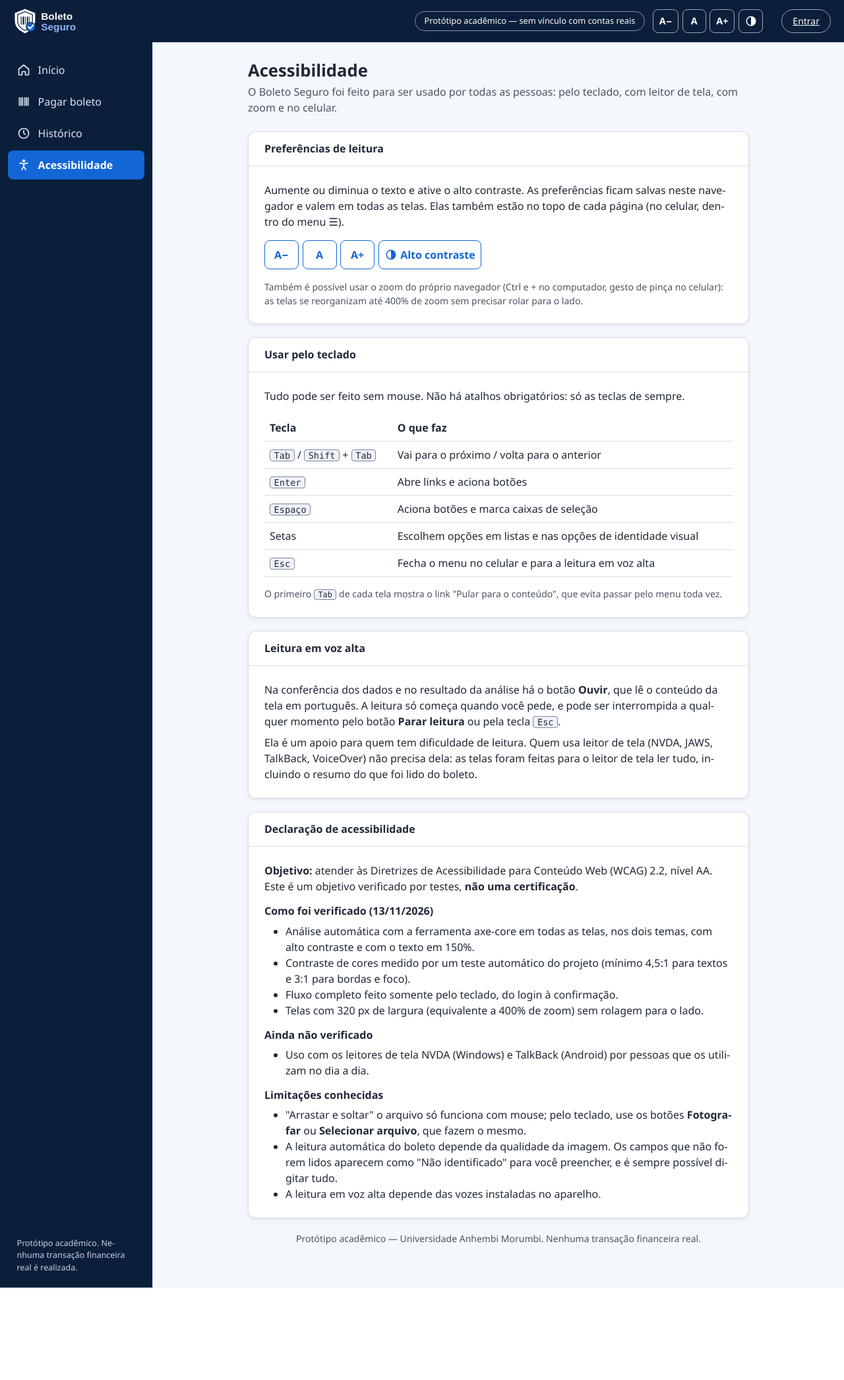
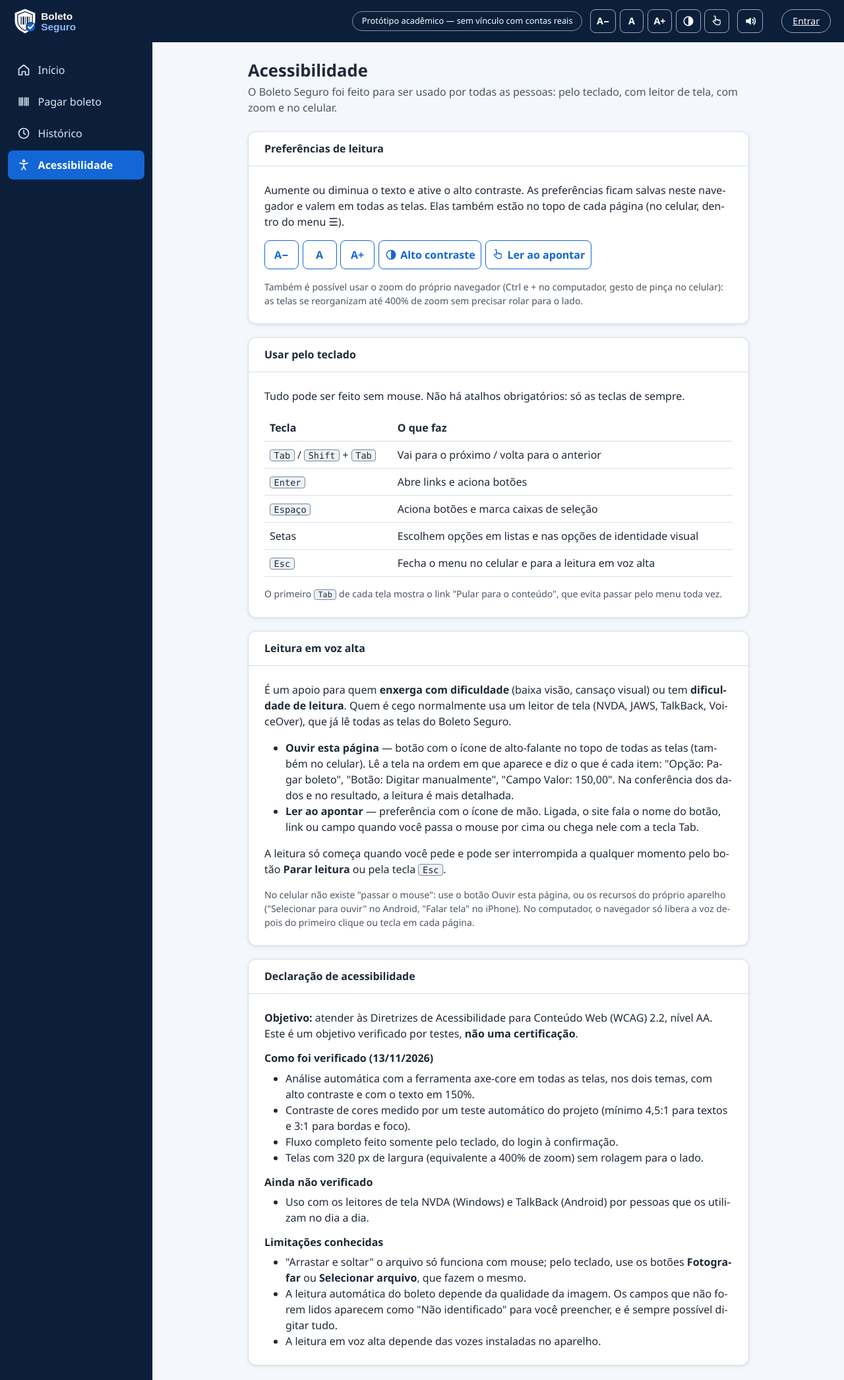
Before and after one commit to HeitorCabralDeBrito/analise-boleto, a Spring Boot app: page /acessibilidade.html in a window 1280 px wide. Shown: the top 2091 px of the page at 66% size. Before the commit the page ends 1951 px from the top, so only its background shows below. Run offline with Spring Boot 4, Linux system fonts and the light colour scheme; some of the project's set-up classes (security, data sources, template engines, error pages and the like) are left out, and stand-ins take their place.

Commit message:
feat: "Ouvir esta pagina" em todas as telas e preferencia "Ler ao apontar"
A leitura em voz e para quem enxerga com dificuldade ou tem dificuldade de
leitura (quem e cego usa o proprio leitor de tela). Agora:
- Botao "Ouvir esta pagina" no cabecalho de todas as telas (inclusive no
  celular e no login), dizendo o que e cada item: "Opcao: Pagar Boleto",
  "Botao: Digitar manualmente", "Campo Valor: 150,00"; resultado e
  conferencia usam a leitura detalhada que ja existia
- "Ler ao apontar": fala o nome do botao/link/campo ao passar o mouse ou
  chegar nele com Tab; desligado por padrao
- Pagina Acessibilidade explica para quem e cada recurso

Co-Authored-By: Claude Opus 5.5 <noreply@anthropic.com>

```diff
--- a/src/main/resources/static/acessibilidade.html
+++ b/src/main/resources/static/acessibilidade.html
@@ -55,11 +55,21 @@
       <section class="cartao" aria-labelledby="titulo-voz">
         <h2 class="cartao__cabecalho" id="titulo-voz">Leitura em voz alta</h2>
         <div class="cartao__corpo">
-          <p class="mb-2">Na conferência dos dados e no resultado da análise há o botão <b>Ouvir</b>, que lê o conteúdo da tela em português.
-            A leitura só começa quando você pede, e pode ser interrompida a qualquer momento pelo botão <b>Parar leitura</b> ou pela tecla <kbd>Esc</kbd>.</p>
-          <p class="mb-0">Ela é um apoio para quem tem dificuldade de leitura. Quem usa leitor de tela (NVDA, JAWS, TalkBack, VoiceOver)
-            não precisa dela: as telas foram feitas para o leitor de tela ler tudo, incluindo o resumo do que foi lido do boleto.</p>
-          <p class="small text-muted mt-2 mb-0" id="aviso-sem-voz" hidden>Este navegador não oferece leitura em voz alta, por isso o botão Ouvir não aparece.</p>
+          <p>É um apoio para quem <b>enxerga com dificuldade</b> (baixa visão, cansaço visual) ou tem <b>dificuldade de leitura</b>.
+            Quem é cego normalmente usa um leitor de tela (NVDA, JAWS, TalkBack, VoiceOver), que já lê todas as telas do Boleto Seguro.</p>
+          <ul>
+            <li><b>Ouvir esta página</b> — botão com o ícone de alto-falante no topo de todas as telas (também no celular).
+              Lê a tela na ordem em que aparece e diz o que é cada item: "Opção: Pagar boleto", "Botão: Digitar manualmente",
+              "Campo Valor: 150,00". Na conferência dos dados e no resultado, a leitura é mais detalhada.</li>
+            <li><b>Ler ao apontar</b> — preferência com o ícone de mão. Ligada, o site fala o nome do botão, link ou campo
+              quando você passa o mouse por cima ou chega nele com a tecla Tab.</li>
+          </ul>
+          <p>A leitura só começa quando você pede e pode ser interrompida a qualquer momento pelo botão <b>Parar leitura</b>
+            ou pela tecla <kbd>Esc</kbd>.</p>
+          <p class="small text-muted mb-0">No celular não existe "passar o mouse": use o botão Ouvir esta página, ou os recursos do próprio aparelho
+            ("Selecionar para ouvir" no Android, "Falar tela" no iPhone). No computador, o navegador só libera a voz depois do
+            primeiro clique ou tecla em cada página.</p>
+          <p class="small text-muted mt-2 mb-0" id="aviso-sem-voz" hidden>Este navegador não oferece leitura em voz alta, por isso os botões de ouvir não aparecem.</p>
         </div>
       </section>
 
@@ -98,8 +108,8 @@
 </div>
 
 <script src="/js/api.js"></script>
+<script src="/js/leitura-voz.js"></script>
 <script src="/js/layout.js"></script>
-<script src="/js/leitura-voz.js"></script>
 <script>
   Preferencias.montarControles(document.getElementById('pagina-preferencias'));
   if (!LeituraVoz.suportado) document.getElementById('aviso-sem-voz').hidden = false;
--- a/src/main/resources/static/confirmacao.html
+++ b/src/main/resources/static/confirmacao.html
@@ -117,6 +117,7 @@
 </div>
 
 <script src="/js/api.js"></script>
+<script src="/js/leitura-voz.js"></script>
 <script src="/js/layout.js"></script>
 <script>
   if (!API.requireAuth()) {}
--- a/src/main/resources/static/css/boleto-seguro.css
+++ b/src/main/resources/static/css/boleto-seguro.css
@@ -253,7 +253,10 @@ a:hover { color: var(--color-action-hover); }
   color: var(--color-on-header);
   white-space: nowrap;
 }
-.app-topo__aviso { margin-left: auto; }
+.app-topo__aviso { margin-left: 0; }
+/* O logo empurra todo o resto (aviso, preferências, ouvir, usuário) para a direita, em qualquer largura */
+.app-topo__marca { margin-right: auto; }
+.app-topo__ouvir { display: flex; }
 .app-topo__usuario {
   display: flex;
   align-items: center;
@@ -1005,7 +1008,7 @@ kbd { background: var(--color-surface-alt); color: var(--color-text); border: 1p
   .btn-menu { display: inline-flex; }
   .app-topo__acess { display: none; }
   .app-menu__acess { display: block; }
-  .app-topo__usuario { margin-left: auto; }
+  .app-topo__usuario { margin-left: 0; }
 
   /* Menu lateral vira gaveta: fica fora da tela (e fora da ordem de tabulação) até ser aberto */
   .app-menu {
--- a/src/main/resources/static/historico.html
+++ b/src/main/resources/static/historico.html
@@ -80,6 +80,7 @@
 </div>
 
 <script src="/js/api.js"></script>
+<script src="/js/leitura-voz.js"></script>
 <script src="/js/layout.js"></script>
 <script>
   if (!API.requireAuth()) {}
--- a/src/main/resources/static/home.html
+++ b/src/main/resources/static/home.html
@@ -130,6 +130,7 @@
 </div>
 
 <script src="/js/api.js"></script>
+<script src="/js/leitura-voz.js"></script>
 <script src="/js/layout.js"></script>
 <script>
   if (!API.requireAuth()) {}
--- a/src/main/resources/static/js/layout.js
+++ b/src/main/resources/static/js/layout.js
@@ -41,6 +41,7 @@ const Layout = {
         <a class="app-topo__marca" href="/home.html" title="Ir para o início">${Layout.marca()}</a>
         <span class="aviso-prototipo app-topo__aviso">Protótipo acadêmico — sem vínculo com contas reais</span>
         <div class="app-topo__acess" id="topo-acess"></div>
+        <div class="app-topo__ouvir" id="topo-ouvir"></div>
         <div class="app-topo__usuario">
           ${nome ? `<span class="app-topo__ola">Olá, <b>${nome}</b></span>` : ''}
           ${usuario
@@ -53,6 +54,12 @@ const Layout = {
     if (sair) sair.addEventListener('click', () => API.logout());
     document.getElementById('btn-menu').addEventListener('click', () => Layout.abrirMenu());
     Preferencias.montarControles(document.getElementById('topo-acess'));
+    // "Ouvir esta página" em todas as telas (inclusive no celular), para quem enxerga com dificuldade
+    // LeituraVoz é um const global (não fica em window): testa pelo typeof
+    if (typeof LeituraVoz !== 'undefined') {
+      LeituraVoz.criarBotao(document.getElementById('topo-ouvir'), () => LeituraVoz.textoDaPagina(),
+        'Ouvir esta página', { compacto: true, classe: 'btn-acess btn-ouvir-topo', id: 'btn-ouvir-pagina' });
+    }
   },
 
   renderizarMenu() {
--- a/src/main/resources/static/js/leitura-voz.js
+++ b/src/main/resources/static/js/leitura-voz.js
@@ -1,17 +1,29 @@
-// Leitura em voz alta SOB DEMANDA (Web Speech API), para quem tem dificuldade de leitura e não usa leitor de tela.
-// Nunca começa sozinha, sempre tem botão de parar (e Esc) e não substitui o leitor de tela.
-// Sem suporte no navegador, o botão simplesmente não aparece.
+// Leitura em voz alta (Web Speech API) para quem ENXERGA COM DIFICULDADE ou tem dificuldade de leitura
+// (baixa visão, dislexia, pouca familiaridade com texto) e não usa leitor de tela.
+// Quem é cego usa o próprio leitor de tela (NVDA, TalkBack…), para o qual as páginas já são preparadas.
+//
+// Duas formas, ambas por escolha do usuário:
+//   - "Ouvir esta página" (botão no cabeçalho de todas as telas) e "Ouvir …" em pontos específicos;
+//   - "Ler ao apontar" (preferência): fala o nome do botão, link ou campo ao passar o mouse ou chegar nele com Tab.
+// Nunca começa sozinha, sempre pode ser interrompida (botão ou Esc). Sem suporte no navegador, nada aparece.
 const LeituraVoz = {
   suportado: 'speechSynthesis' in window && 'SpeechSynthesisUtterance' in window,
   botaoAtivo: null,
+  // A página pode oferecer uma leitura própria, mais detalhada (ex.: resultado da análise); null = leitura genérica
+  leitorDaPagina: null,
 
-  /** Cria o botão "Ouvir…" em `alvo`. `obterTexto` é chamado na hora do clique (lê o conteúdo atual da tela). */
-  criarBotao(alvo, obterTexto, rotulo) {
+  /**
+   * Cria um botão "Ouvir…" em `alvo`. `obterTexto` é chamado na hora do clique (lê o conteúdo atual da tela).
+   * opcoes.compacto: só o ícone (o nome continua disponível para o leitor de tela); opcoes.classe: classes do botão.
+   */
+  criarBotao(alvo, obterTexto, rotulo, opcoes = {}) {
     if (!this.suportado || !alvo) return null;
     const botao = document.createElement('button');
     botao.type = 'button';
-    botao.className = 'btn-contorno btn-ouvir';
+    botao.className = opcoes.classe || 'btn-contorno btn-ouvir';
     botao.rotulo = rotulo;
+    botao.compacto = !!opcoes.compacto;
+    if (opcoes.id) botao.id = opcoes.id;
     this.desenhar(botao, false);
     botao.addEventListener('click', () => {
       if (this.botaoAtivo === botao) this.parar();
@@ -25,27 +37,41 @@ const LeituraVoz = {
     const icone = falando
       ? '<rect x="6" y="6" width="12" height="12" rx="1" fill="currentColor"/>'
       : '<path d="M4 9v6h4l5 4V5L8 9z" fill="currentColor"/><path d="M16 8.5a5 5 0 0 1 0 7M18.5 6a8.5 8.5 0 0 1 0 12" fill="none" stroke="currentColor" stroke-width="2" stroke-linecap="round"/>';
+    const texto = falando ? 'Parar leitura' : botao.rotulo;
     botao.innerHTML = `<svg xmlns="http://www.w3.org/2000/svg" viewBox="0 0 24 24" width="20" height="20" aria-hidden="true" focusable="false">${icone}</svg>`
-      + `<span>${falando ? 'Parar leitura' : botao.rotulo}</span>`;
+      + `<span${botao.compacto ? ' class="visually-hidden"' : ''}>${texto}</span>`;
+    if (botao.compacto) botao.title = texto;
   },
 
+  /** Divide em frases (o Chrome interrompe falas muito longas) e fala em sequência. */
   falar(texto, botao) {
     this.parar();
-    // Frases curtas: o Chrome interrompe falas muito longas
-    const frases = texto.split(/(?<=[.!?;:])\s+|\n+/).map((f) => f.trim()).filter(Boolean);
+    const frases = String(texto || '').split(/(?<=[.!?;:])\s+|\n+/).map((f) => f.trim()).filter(Boolean);
     if (!frases.length) return;
-    const voz = speechSynthesis.getVoices().find((v) => (v.lang || '').toLowerCase().startsWith('pt'));
     this.botaoAtivo = botao;
     this.desenhar(botao, true);
     frases.forEach((frase, i) => {
-      const fala = new SpeechSynthesisUtterance(frase);
-      fala.lang = 'pt-BR';
-      fala.rate = 0.95;
-      if (voz) fala.voice = voz;
+      const fala = this.criarFala(frase);
       if (i === frases.length - 1) fala.onend = () => { if (this.botaoAtivo === botao) this.terminar(); };
       fala.onerror = () => { if (this.botaoAtivo === botao) this.terminar(); };
       speechSynthesis.speak(fala);
     });
+  },
+
+  /** Fala curta (nome de um botão, ao apontar). Não interrompe a leitura de uma página inteira. */
+  falarCurto(texto) {
+    if (this.botaoAtivo || !texto) return;
+    speechSynthesis.cancel();
+    speechSynthesis.speak(this.criarFala(texto));
+  },
+
+  criarFala(texto) {
+    const fala = new SpeechSynthesisUtterance(texto);
+    fala.lang = 'pt-BR';
+    fala.rate = 0.95;
+    const voz = speechSynthesis.getVoices().find((v) => (v.lang || '').toLowerCase().startsWith('pt'));
+    if (voz) fala.voice = voz;
+    return fala;
   },
 
   parar() {
@@ -62,10 +88,109 @@ const LeituraVoz = {
   soletrarNumeros(texto) {
     return String(texto || '').split(/[\s.]+/).filter(Boolean).map((g) => g.split('').join(' ')).join(', ');
   },
+
+  // ---------- Descrição falada de elementos ----------
+
+  visivel(el) {
+    if (el.closest('[aria-hidden="true"], [hidden], .visually-hidden')) return false;
+    const estilo = getComputedStyle(el);
+    return el.getClientRects().length > 0 && estilo.visibility !== 'hidden';
+  },
+
+  // Quebras de linha viram pausa (título e descrição de um cartão não saem grudados)
+  limpar(texto, pausa = ' ') {
+    return String(texto || '').replace(/\s*\n+\s*/g, pausa).replace(/\s+/g, ' ').trim();
+  },
+
+  rotuloDoCampo(campo) {
+    const rotulo = campo.labels && campo.labels[0] ? campo.labels[0].innerText : campo.getAttribute('aria-label') || campo.placeholder || '';
+    return this.limpar(rotulo).replace(/\s*\*\s*/g, ' ');
+  },
+
+  /** Como um elemento interativo deve ser falado: "Botão: Sair", "Campo Valor: 150,00", "Opção: Pagar Boleto…". */
+  descrever(el) {
+    const tag = el.tagName;
+    if (tag === 'INPUT' && (el.type === 'checkbox' || el.type === 'radio')) {
+      return `${el.type === 'checkbox' ? 'Caixa de seleção' : 'Opção'}: ${this.rotuloDoCampo(el)}, ${el.checked ? 'marcada' : 'não marcada'}.`;
+    }
+    if (tag === 'INPUT' || tag === 'TEXTAREA') {
+      const valor = el.type === 'date' && el.value ? el.value.split('-').reverse().join('/') : el.value;
+      return `Campo ${this.rotuloDoCampo(el)}: ${this.limpar(valor) || 'vazio'}.`;
+    }
+    if (tag === 'SELECT') {
+      return `Lista ${this.rotuloDoCampo(el)}: ${this.limpar(el.options[el.selectedIndex]?.text)}.`;
+    }
+    const nome = this.limpar(el.getAttribute('aria-label') || el.innerText || el.title, ', ');
+    if (!nome) return '';
+    if (tag === 'A') return el.classList.contains('acao-card') ? `Opção: ${nome}.` : `Link: ${nome}.`;
+    if (tag === 'BUTTON' || el.getAttribute('role') === 'button') {
+      const estado = el.getAttribute('aria-pressed') === 'true' ? ', ativado' : '';
+      return `Botão: ${nome}${estado}.`;
+    }
+    return /[.!?:]$/.test(nome) ? nome : nome + '.';
+  },
+
+  /** Lê uma área da página na ordem em que aparece, dizendo o que é botão, link e campo. */
+  textoDaArea(raiz) {
+    const partes = [];
+    const interativo = 'a, button, input, select, textarea, [role="button"]';
+    const bloco = /^(H[1-6]|P|LI|DT|DD|TD|TH|SUMMARY|LEGEND|LABEL|CAPTION)$/;
+    // Texto com negrito/itálico no meio ("Ag: <b>0001</b>") é lido inteiro, sem perder as partes soltas
+    const soTextoFormatado = (el) => [...el.children].every((c) => /^(B|STRONG|I|EM|SPAN|SMALL|KBD|CODE|BR|ABBR|MARK)$/.test(c.tagName));
+    const percorrer = (no) => {
+      for (const el of no.children) {
+        if (!this.visivel(el) || el.tagName === 'SVG' || el.tagName === 'SCRIPT') continue;
+        if (el.matches(interativo)) {
+          if (!(el.tagName === 'INPUT' && el.type === 'file')) partes.push(this.descrever(el));
+          continue;
+        }
+        if (el.tagName === 'LABEL' && el.control) continue; // o rótulo é dito junto com o campo
+        if ((bloco.test(el.tagName) || soTextoFormatado(el)) && !el.querySelector(interativo)) {
+          let texto = this.limpar(el.innerText, '. ').replace(/([.!?:])\. /g, '$1 ');
+          if (texto && el.getAttribute('aria-current') === 'step') texto += ', etapa atual';
+          if (texto) partes.push(/[.!?:]$/.test(texto) ? texto : texto + '.');
+          continue;
+        }
+        percorrer(el);
+      }
+    };
+    percorrer(raiz);
+    return partes.filter(Boolean).join(' ');
+  },
+
+  textoDaPagina() {
+    const proprio = typeof this.leitorDaPagina === 'function' ? this.leitorDaPagina() : null;
+    return proprio || this.textoDaArea(document.getElementById('conteudo') || document.body);
+  },
+
+  // ---------- Ler ao apontar ----------
+  iniciarLerAoApontar() {
+    const alvo = 'a, button, input, select, textarea, [role="button"], h1, h2, h3';
+    let ultimo = null;
+    let espera = null;
+    const ler = (el) => {
+      if (!window.Preferencias || !Preferencias.lerAoApontar() || !el || el === ultimo) return;
+      ultimo = el;
+      this.falarCurto(this.descrever(el));
+    };
+    document.addEventListener('focusin', (e) => {
+      const el = e.target.closest && e.target.closest(alvo);
+      if (el) ler(el);
+    });
+    document.addEventListener('mouseover', (e) => {
+      const el = e.target.closest && e.target.closest(alvo);
+      clearTimeout(espera);
+      if (!el) { ultimo = null; return; }
+      espera = setTimeout(() => ler(el), 250); // espera o mouse parar, para não falar tudo pelo caminho
+    });
+  },
 };
 
 if (LeituraVoz.suportado) {
   speechSynthesis.getVoices(); // alguns navegadores só carregam as vozes depois do primeiro pedido
   window.addEventListener('pagehide', () => speechSynthesis.cancel());
-  document.addEventListener('keydown', (e) => { if (e.key === 'Escape' && LeituraVoz.botaoAtivo) LeituraVoz.parar(); });
+  document.addEventListener('keydown', (e) => {
+    if (e.key === 'Escape' && (LeituraVoz.botaoAtivo || speechSynthesis.speaking)) LeituraVoz.parar();
+  });
+  LeituraVoz.iniciarLerAoApontar();
 }
--- a/src/main/resources/static/js/preferencias.js
+++ b/src/main/resources/static/js/preferencias.js
@@ -1,4 +1,4 @@
-// Preferências de leitura: tamanho do texto e alto contraste.
+// Preferências de leitura: tamanho do texto, alto contraste e "ler ao apontar" (voz).
 // Carregado no <head> (como tema.js) para aplicar antes de a página aparecer.
 // São opcionais: a acessibilidade essencial (teclado, leitor de tela, contraste AA) não depende delas.
 (function () {
@@ -16,6 +16,8 @@
   let nivel = Number(ler('bs_fonte'));
   if (!Number.isInteger(nivel) || nivel < 0 || nivel >= NIVEIS.length || ler('bs_fonte') === null) nivel = PADRAO;
   let contraste = ler('bs_contraste') === 'alto';
+  let lerAoApontar = ler('bs_ler_apontar') === 'sim';
+  const temVoz = 'speechSynthesis' in window;
 
   function aplicar() {
     // Tudo no CSS (e no Bootstrap) é medido em rem, então mudar o tamanho da raiz amplia a página inteira
@@ -46,6 +48,7 @@
   const Preferencias = {
     percentual: () => NIVEIS[nivel],
     altoContraste: () => contraste,
+    lerAoApontar: () => lerAoApontar,
 
     mudarFonte(passo) {
       nivel = passo === 0 ? PADRAO : Math.min(Math.max(nivel + passo, 0), NIVEIS.length - 1);
@@ -57,6 +60,14 @@
       contraste = !contraste;
       gravar('bs_contraste', contraste ? 'alto' : 'normal');
       mudou(contraste ? 'Alto contraste ativado' : 'Alto contraste desativado');
+    },
+
+    alternarLerAoApontar() {
+      lerAoApontar = !lerAoApontar;
+      gravar('bs_ler_apontar', lerAoApontar ? 'sim' : 'nao');
+      mudou(lerAoApontar
+        ? 'Ler ao apontar ativado: passe o mouse ou use Tab para ouvir o nome de cada item'
+        : 'Ler ao apontar desativado');
     },
 
     /**
@@ -76,16 +87,25 @@
             </svg>
             <span class="btn-acess__texto">Alto contraste</span>
           </button>
+          ${temVoz ? `<button type="button" class="btn-acess" data-acao="apontar" aria-pressed="false">
+            <svg xmlns="http://www.w3.org/2000/svg" viewBox="0 0 24 24" width="18" height="18" aria-hidden="true" focusable="false">
+              <path d="M9 3v9.5l-1.6-1.6a1.6 1.6 0 0 0-2.3 2.3L9.5 18c1 1 2.2 1.6 3.6 1.6H15a4 4 0 0 0 4-4v-4.4a1.6 1.6 0 0 0-3.2 0v-.8a1.6 1.6 0 0 0-3.2 0v-.6a1.6 1.6 0 0 0-3.2 0V3a1.6 1.6 0 0 0-3.2 0" fill="none" stroke="currentColor" stroke-width="1.6" stroke-linejoin="round"/>
+            </svg>
+            <span class="btn-acess__texto">Ler ao apontar</span>
+          </button>` : ''}
         </div>`;
       const botoes = container.querySelectorAll('[data-acao]');
       const atualizar = () => {
         container.querySelector('[data-acao="menos"]').disabled = nivel === 0;
         container.querySelector('[data-acao="mais"]').disabled = nivel === NIVEIS.length - 1;
         container.querySelector('[data-acao="contraste"]').setAttribute('aria-pressed', String(contraste));
+        const apontar = container.querySelector('[data-acao="apontar"]');
+        if (apontar) apontar.setAttribute('aria-pressed', String(lerAoApontar));
       };
       botoes.forEach((b) => b.addEventListener('click', () => {
         const acao = b.dataset.acao;
         if (acao === 'contraste') Preferencias.alternarContraste();
+        else if (acao === 'apontar') Preferencias.alternarLerAoApontar();
         else Preferencias.mudarFonte(acao === 'mais' ? 1 : acao === 'menos' ? -1 : 0);
       }));
       document.addEventListener('preferenciaschange', atualizar);
--- a/src/main/resources/static/login.html
+++ b/src/main/resources/static/login.html
@@ -81,6 +81,7 @@
 </main>
 
 <script src="/js/api.js"></script>
+<script src="/js/leitura-voz.js"></script>
 <script>
   // Se já logado, vai para home
   if (API.getToken()) window.location.href = '/home.html';
@@ -99,6 +100,11 @@
   renderizarMarca();
   document.addEventListener('temachange', renderizarMarca);
   Preferencias.montarControles(document.getElementById('login-preferencias'));
+  if (LeituraVoz.suportado) {
+    LeituraVoz.criarBotao(document.getElementById('login-preferencias').querySelector('.controles-acess'),
+      () => LeituraVoz.textoDaArea(document.querySelector('.login-card')),
+      'Ouvir esta página', { compacto: true, classe: 'btn-acess', id: 'btn-ouvir-pagina' });
+  }
 
   Tema.config.then((cfg) => {
     if (cfg.academicoDisponivel) document.getElementById('seletor-tema').classList.remove('d-none');
```
Also changed, not shown: src/main/resources/static/pagar-boleto.html (+6 -2 lines), src/main/resources/static/resultado.html (+10 -4 lines).
